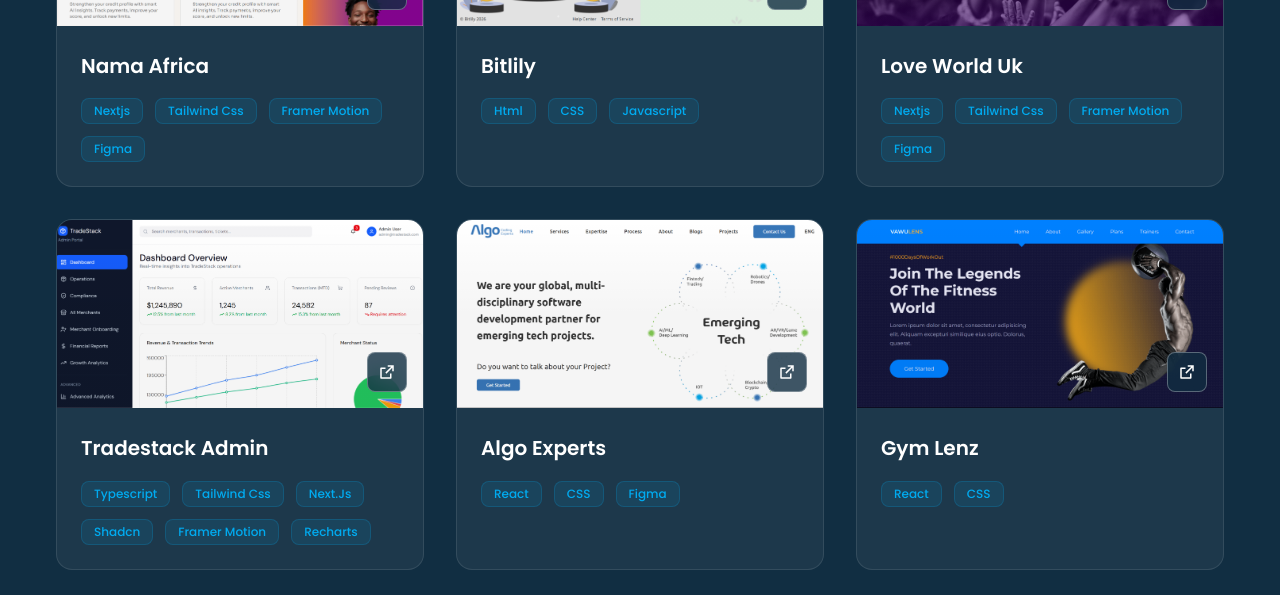
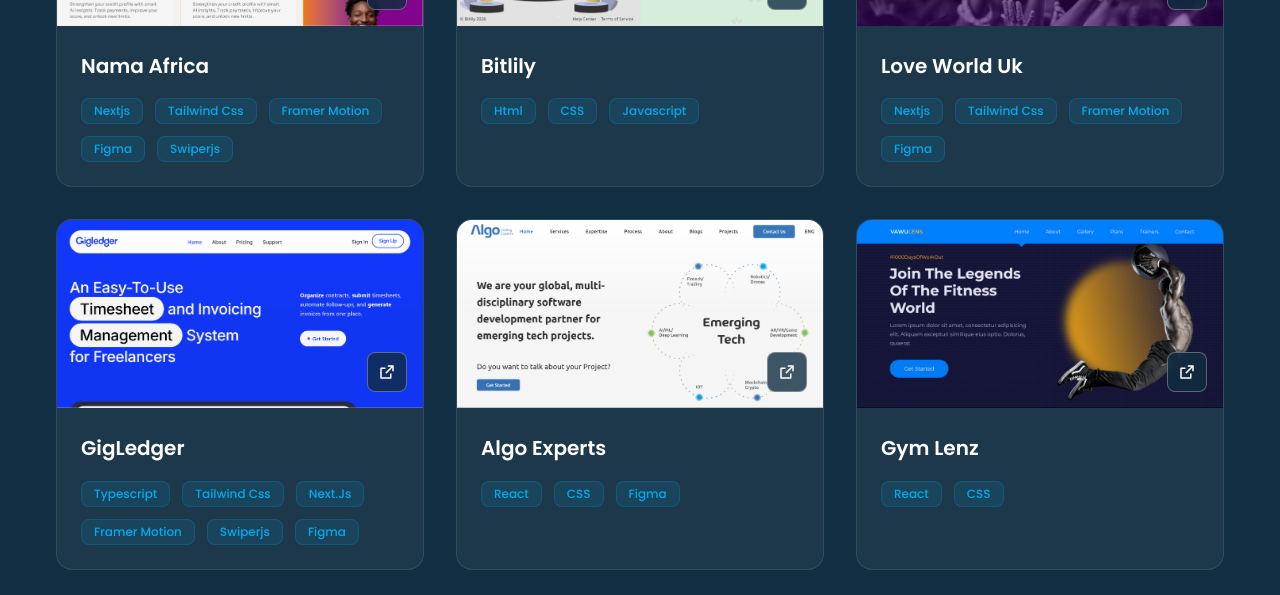
Before and after one commit to ehapamicheal/ehapamicheal-dev, a Next.js app: page / in a window 1280 px wide. Shown: the part 1400-1995 px from the top of the page. Built offline with nearby package versions, Linux system fonts and the light colour scheme; no server answers.

Commit message:
changed the cv and also removed and add gigleger project

```diff
--- a/src/data.js
+++ b/src/data.js
@@ -46,16 +46,16 @@
     id: 2,
     name: "Read To Impact",
     image: "/images/read-to-impact.png",
-    description: "Books have the extraordinary ability to transform minds, uplift spirits, and build better communities.",
+    // description: "Books have the extraordinary ability to transform minds, uplift spirits, and build better communities.",
     // description: "We provide support, and a platform for readers to connect, share, and grow together. At Read to Impact, we focus on several key initiatives to promote reading and literacy.",
-    url: "https://read-to-impact.onrender.com",
+    url: "https://read-to-impact.vercel.app",
     technologies: ["Next.js", "Tailwind CSS", "Framer Motion", "Figma"],
   },
    {
     id: 3,
     name: "Bfree",
     image: "/images/bfree.png",
-    description: "",
+    // description: "",
     url: "https://crypto.bfree.cards",
     technologies: ["html", "Css", "Figma", "javascript"],
   },
@@ -63,15 +63,15 @@
     id: 4,
     name: "nama africa",
     image: "/images/nama-sme.png",
-    description: "Experience God's love like never before. Loveworld UK Zone 4 DSP is a place where your faith grows, your life is changed, and the supernatural becomes your reality.",
-    url: "https://nama-frontend-staging-1a55e4b57e1c.herokuapp.com/sme",
-    technologies: ["Nextjs", "Tailwind css", "framer motion", "figma"],
+    // description: "Experience God's love like never before. Loveworld UK Zone 4 DSP is a place where your faith grows, your life is changed, and the supernatural becomes your reality.",
+    url: "https://nama.africa",
+    technologies: ["Nextjs", "Tailwind css", "framer motion", "figma", "swiperjs"],
   },
   {
     id: 5,
     name: "Bitlily",
     image: "/images/bitlily.png",
-    description: "",
+    // description: "",
     url: "https://app.bitlily.io",
     technologies: ["html", "CSS", "javascript"],
   },
@@ -79,23 +79,23 @@
     id: 6,
     name: "Love World Uk",
     image: "/images/love-world.png",
-    description: "Experience God's love like never before. Loveworld UK Zone 4 DSP is a place where your faith grows, your life is changed, and the supernatural becomes your reality.",
+    // description: "Experience God's love like never before. Loveworld UK Zone 4 DSP is a place where your faith grows, your life is changed, and the supernatural becomes your reality.",
     url: "https://lwukzone4.org",
     technologies: ["Nextjs", "Tailwind css", "framer motion", "figma"],
   },
     {
     id: 7,
-    name: "tradestack admin",
-    image: "/images/tradestack-admin.png",
-    description: "",
-    url: "https://tradestack-admin-66d580c9cbca.herokuapp.com",
-    technologies: ["typescript", "tailwind css", "Next.js", "shadcn", "framer motion", "recharts"],
+    name: "GigLedger",
+    image: "/images/gigledger.png",
+    // description: "",
+    url: "https://gigledger-omega.vercel.app",
+    technologies: ["typescript", "tailwind css", "Next.js", "framer motion", "Swiperjs", "Figma"],
   },
   {
     id: 8,
     name: "Algo Experts",
     image: "/images/algo-img.png",
-    description: "",
+    // description: "",
     url: "https://algo-experts.vercel.app",
     technologies: ["React", "CSS", "Figma"],
   },
@@ -103,7 +103,7 @@
     id: 9,
     name: "Gym Lenz",
     image: "/images/gym-lenz.png",
-    description: "",
+    // description: "",
     url: "https://gym-lenz-iota.vercel.app",
     technologies: ["React", "CSS"],
   },
```
Also changed, not shown: public/images/gigledger.png (added), 1 other file (tests, documents, lock files or other folders).
